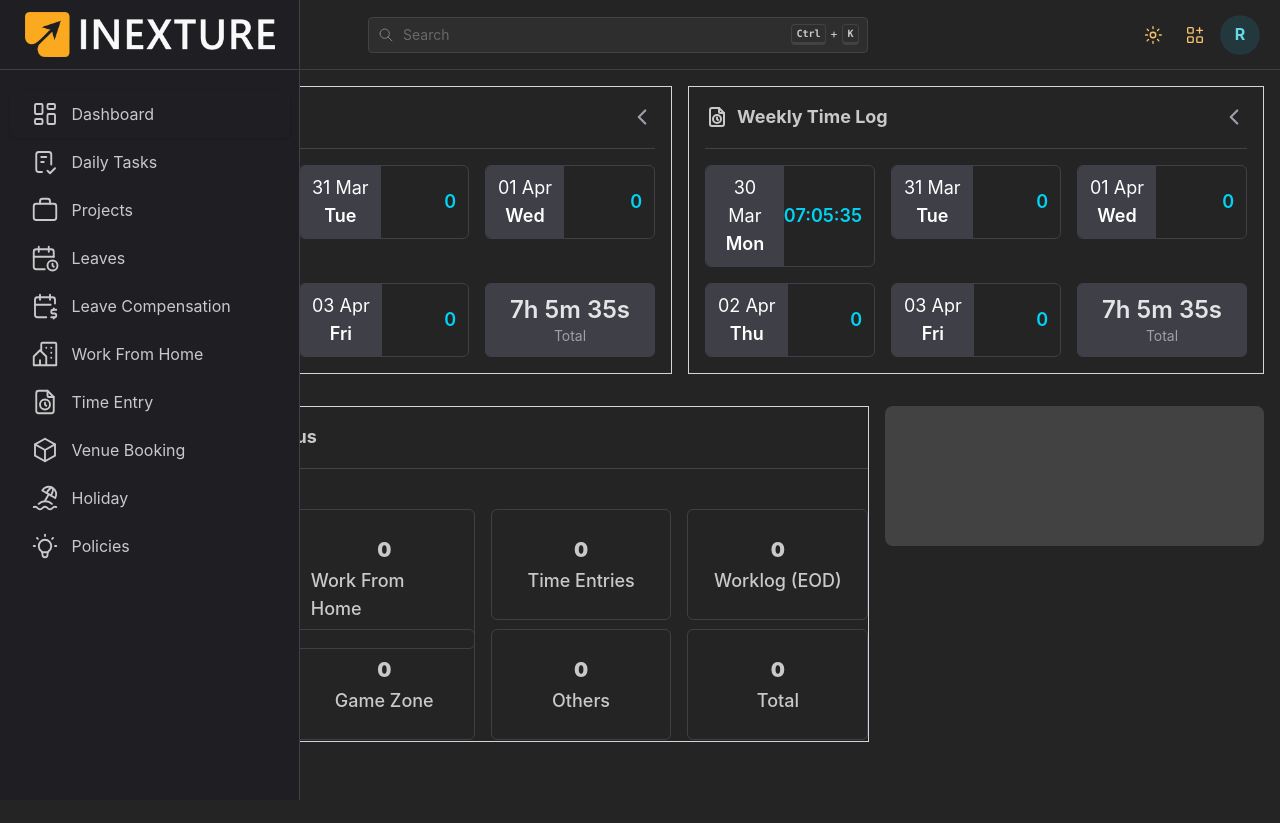
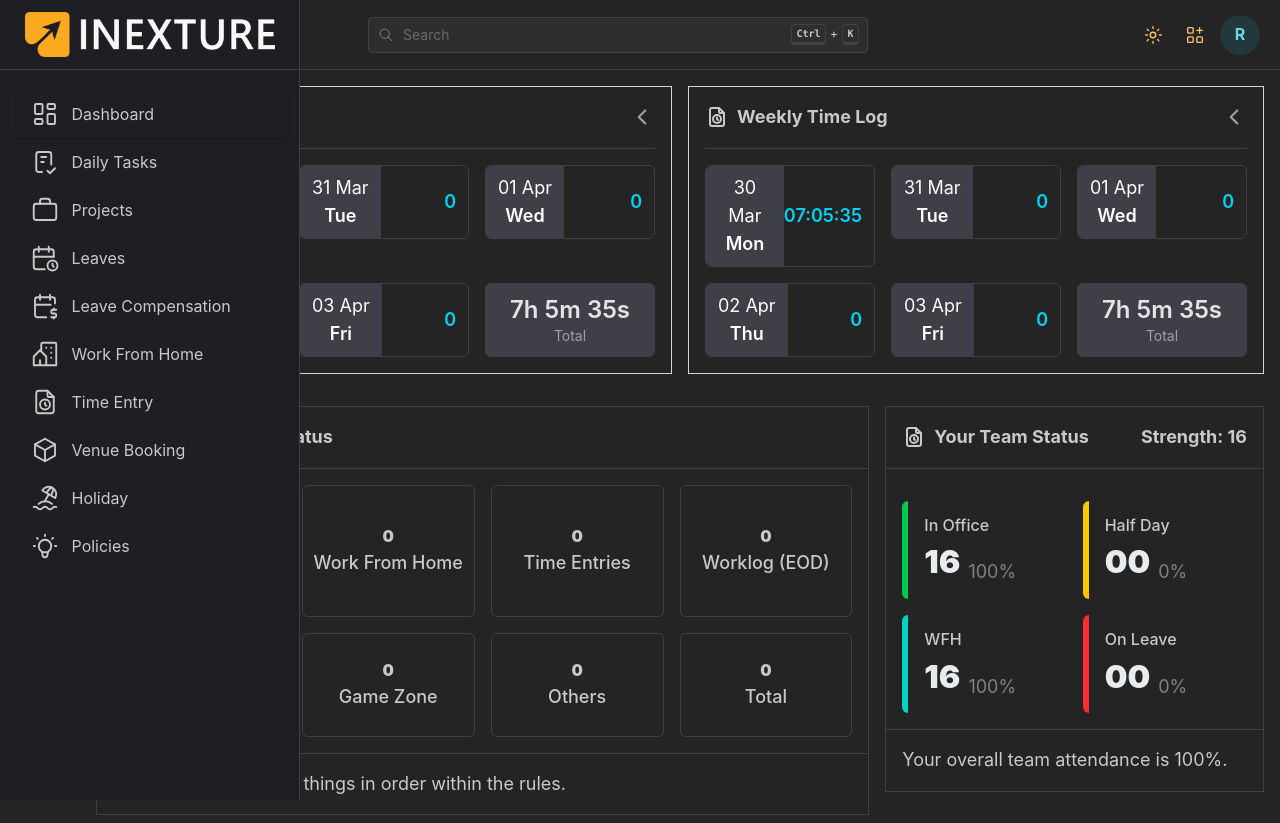
Before and after one commit to rohan-movaliya/inexture-pms-clone, a React (Vite) app: page / in a window 1280 px wide. Before the commit the page ends 800 px from the top, so only its background shows below. Built offline with nearby package versions, Linux system fonts and the light colour scheme.

Commit message:
Add TeamStatus component and update Dashboard layout

```diff
--- a/src/components/Dashboard.tsx
+++ b/src/components/Dashboard.tsx
@@ -1,6 +1,7 @@
 import { Container, Grid, Skeleton } from "@mantine/core";
 import WeeklyTimeLog from "./WeeklyTimeLog";
 import DefaulterStatus from "./DefaulterStatus";
+import TeamStatus from "./TeamStatus";
 
 const child = <Skeleton height={140} radius="md" animate={false} />;
 
@@ -18,7 +19,7 @@ function Dashboard() {
           <DefaulterStatus />
         </Grid.Col>
         <Grid.Col span={{ base: 12, xs: 4 }}>
-          {child}
+          <TeamStatus/>
         </Grid.Col>
       </Grid>
     </Container>
--- a/src/components/DefaulterStatus.tsx
+++ b/src/components/DefaulterStatus.tsx
@@ -1,4 +1,4 @@
-import { Container, Text, Divider, Grid, Box, Flex } from "@mantine/core";
+import { Text, Divider, Box } from "@mantine/core";
 import { IconFileTime } from "@tabler/icons-react";
 
 const data = [
@@ -14,33 +14,43 @@ const data = [
 
 function DefaulterStatus() {
   return (
-    <Box className="border border-gray-300">
-      <Box className="flex items-center justify-between my-4">
+    <Box className="border border-zinc-700 p-4">
+      {/* Header */}
+      <Box className="flex items-center justify-between mb-4">
         <Text size="lg" fw={700} className="flex items-center gap-2">
           <IconFileTime size={24} />
           Your Defaulter Status
         </Text>
       </Box>
 
-      <Divider my="md" />
+      <Divider className="-mx-4" />
 
-      <Flex>
-        <Grid my="md">
+      {/* Grid */}
+      <Box className="grid grid-cols-1 xs:grid-cols-2 md:grid-cols-4 gap-4 my-4">
         {data.map((item, i) => (
-            <Grid.Col h={120} span={{ base: 12, xs: 3 }} key={i}>
-              <Container className="flex flex-col items-center justify-center border border-zinc-700 rounded-md overflow-hidden py-6 mx-2 my-2">
-                <Text size="xl" fw={900} className="text-cyan-400">
+          <Box
+            key={i}
+            className="flex flex-col items-center justify-center border border-zinc-700 rounded-md py-6"
+          >
+            <Text fw={900} className="text-2xl md:text-4xl text-cyan-400">
               {item.count}
             </Text>
 
             <Text size="lg" fw={500} className="text-gray-300">
               {item.label}
             </Text>
-              </Container>
-            </Grid.Col>
+          </Box>
         ))}
-        </Grid>
-      </Flex>
+      </Box>
+
+      <Divider className="-mx-4" />
+
+      {/* Footer */}
+      <Box className="flex items-center justify-between mt-4">
+        <Text size="lg" className="flex items-center gap-2">
+          Well done for keeping things in order within the rules.
+        </Text>
+      </Box>
     </Box>
   );
 }
--- /dev/null
+++ b/src/components/TeamStatus.tsx
@@ -0,0 +1,70 @@
+import { Text, Divider, Box } from "@mantine/core";
+import { IconFileTime } from "@tabler/icons-react";
+
+const data = [
+  { name: "In Office", value: "100", count: "16", color: "green" as const },
+  { name: "Half Day", value: "0", count: "0", color: "yellow" as const },
+  { name: "WFH", value: "100", count: "16", color: "teal" as const },
+  { name: "On Leave", value: "0", count: "0", color: "red" as const },
+];
+
+const colorMap = {
+  green: "border-green-500",
+  yellow: "border-yellow-400",
+  teal: "border-teal-400",
+  red: "border-red-500",
+};
+
+function TeamStatus() {
+  return (
+    <Box className="border border-zinc-700 p-4">
+      {/* Header */}
+      <Box className="flex items-center justify-between mb-4">
+        <Text size="lg" fw={700} className="flex items-center gap-2">
+          <IconFileTime size={24} />
+          Your Team Status
+        </Text>
+        <Text size="lg" fw={700} ta="right">
+          Strength: 16
+        </Text>
+      </Box>
+
+      <Divider className="-mx-4" />
+
+      {/* Grid */}
+      <Box className="grid grid-cols-1 xs:grid-cols-2 md:grid-cols-2 gap-4 mt-8 mb-4">
+        {data.map((item, i) => (
+          <Box
+            key={i}
+            className={`flex flex-col border-l-6 ${colorMap[item.color]} pl-4 py-3 rounded-md`}
+          >
+            <Text size="md" fw={500}>
+              {item.name}
+            </Text>
+
+            <Box className="flex items-end gap-2">
+              <Text fw={900} style={{ fontSize: "32px" }} c="gray.2">
+                {item.count.toString().padStart(2, "0")}
+              </Text>
+
+              <Text size="lg" c="dimmed">
+                {item.value}%
+              </Text>
+            </Box>
+          </Box>
+        ))}
+      </Box>
+
+      <Divider className="-mx-4" />
+
+      {/* Footer */}
+      <Box className="flex items-center justify-between mt-4">
+        <Text size="lg" className="flex items-center gap-2">
+          Your overall team attendance is 100%.
+        </Text>
+      </Box>
+    </Box>
+  );
+}
+
+export default TeamStatus;
```
Lines whose indentation alone changed are shown as unchanged.
